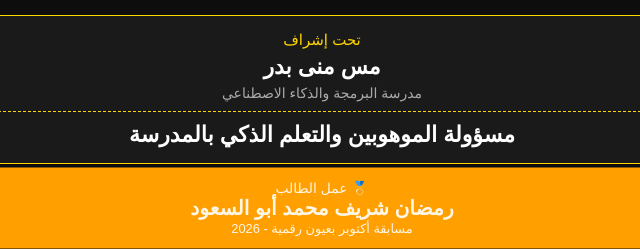
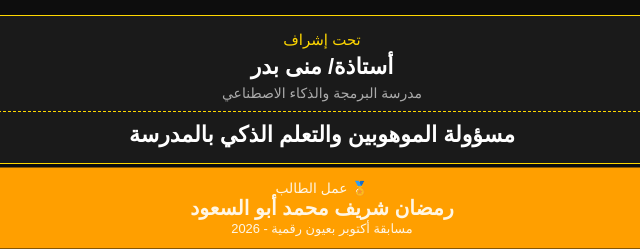
Before and after one commit to ramadanaboelsoud29-dotcom/October-1973-Crossing-Story, a plain HTML site: page index.html in a window 1280 px wide. Shown: the part 3919-4168 px from the top of the page, 318-958 px from the left. Drawn offline with Linux system fonts and the light colour scheme.

Commit message:
Update index.html

```diff
--- a/index.html
+++ b/index.html
@@ -99,7 +99,7 @@ footer{background:#FF9D00;color:#000;padding:16px;font-weight:bold;line-height:1
 </div>
 <div style="background:#1a1a1a; border:1px solid #FFD700; border-radius:12px; padding:15px; text-align:center">
 <div style="color:#FFD700; font-size:15px">تحت إشراف</div>
-<div style="color:white; font-size:22px; font-weight:bold; margin:5px 0"> مس منى بدر </div>
+<div style="color:white; font-size:22px; font-weight:bold; margin:5px 0"> أستاذة/ منى بدر </div>
 <div style="color:#aaa; font-size:14px">مدرسة البرمجة والذكاء الاصطناعي</div>
 <div style="border-top:1px dashed #FFD700; margin:10px 20px"></div>
 <div style="color:white; font-size:22px; font-weight:bold"> مسؤولة الموهوبين والتعلم الذكي بالمدرسة </div>
```
